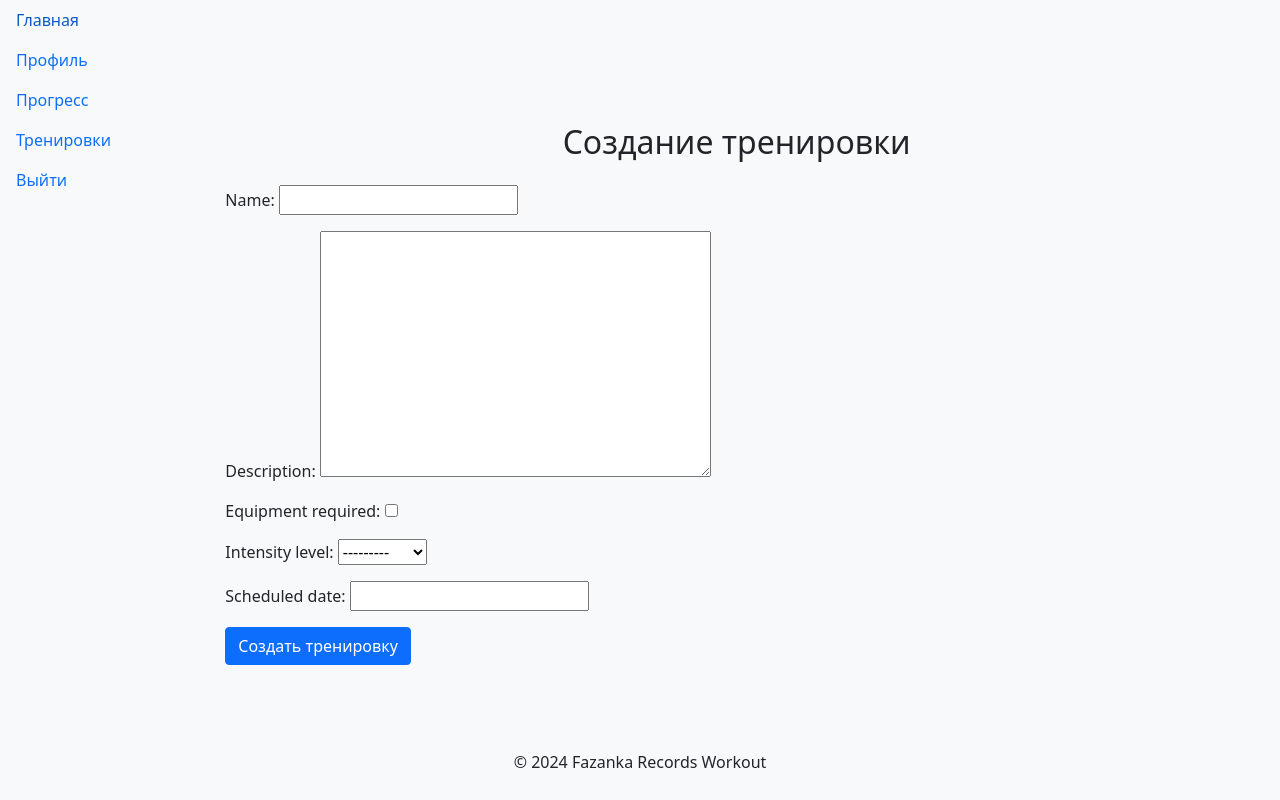
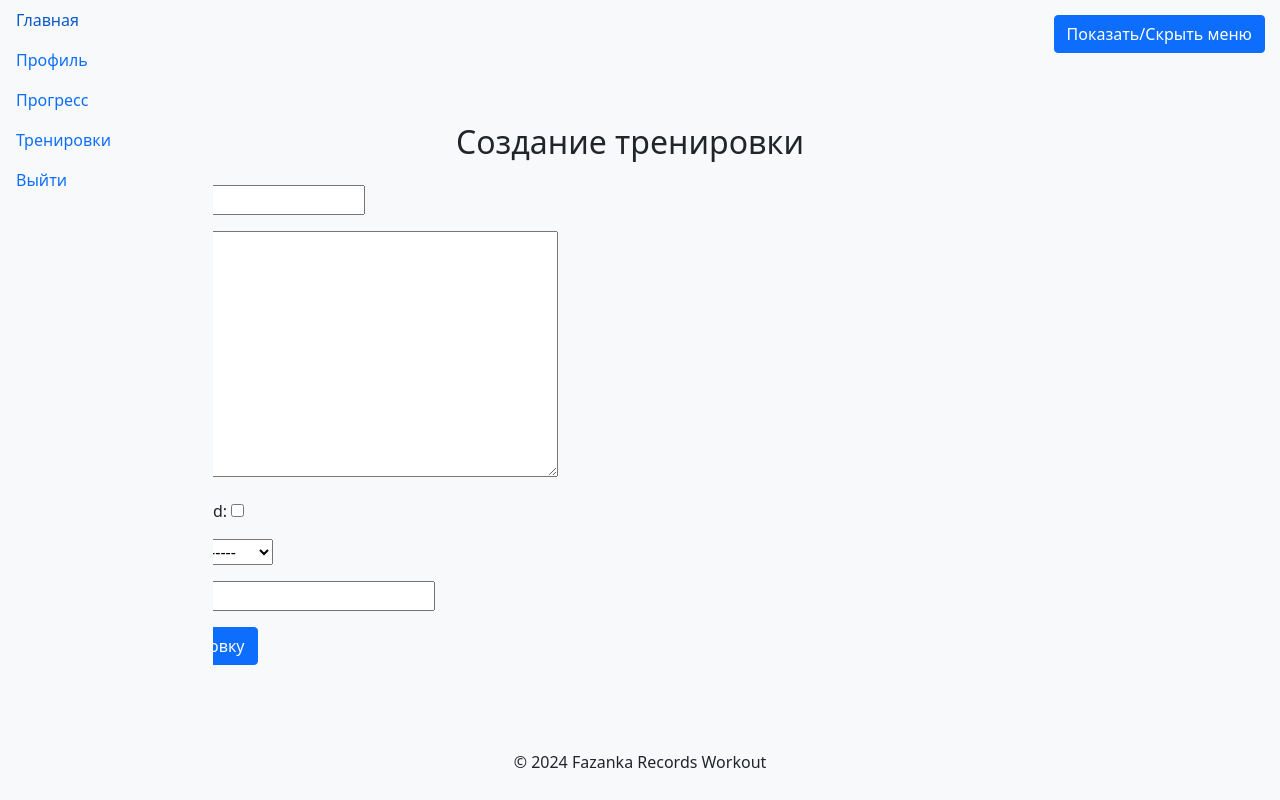
Before and after one commit to Ithinkimbulletproof/Home_Workouts, a Django app: page /workouts/create/ in a window 1280 px wide. Run offline with Django 5.2, Linux system fonts and the light colour scheme; the visitor is signed in with stand-in values (Sample User, id 1).

Commit message:
Hide and open menu

```diff
--- a/home_workouts/workouts/templates/workouts/base.html
+++ b/home_workouts/workouts/templates/workouts/base.html
@@ -26,6 +26,16 @@
             width: 16.666667%;
             background-color: #f8f9fa;
             overflow-y: auto;
+            transition: transform 0.3s ease-in-out;
+        }
+        #sidebar.hidden {
+            transform: translateX(-100%);
+        }
+        #toggle-menu-btn {
+            position: fixed;
+            top: 15px;
+            right: 15px;
+            z-index: 1050;
         }
         main {
             flex-grow: 1;
@@ -36,6 +46,7 @@
             align-items: center;
             height: calc(100vh - 50px);
             padding-left: 0;
+            transition: padding-left 0.3s ease-in-out;
         }
         footer {
             background-color: #f8f9fa;
@@ -46,7 +57,10 @@
     </style>
 </head>
 <body>
+
     {% if user.is_authenticated %}
+    <button id="toggle-menu-btn" class="btn btn-primary">Показать/Скрыть меню</button>
+
     <div id="sidebar">
         <ul class="nav flex-column">
             <li class="nav-item">
@@ -66,12 +80,22 @@
             </li>
         </ul>
     </div>
-    <style>
-        /* Если авторизован, добавляем отступ для main */
-        main {
-            padding-left: 16.666667%;
-        }
-    </style>
+
+    <script>
+        const toggleMenuBtn = document.getElementById("toggle-menu-btn");
+        const sidebar = document.getElementById("sidebar");
+        const mainContent = document.querySelector("main");
+
+        toggleMenuBtn.addEventListener("click", function() {
+            sidebar.classList.toggle("hidden");
+            if (sidebar.classList.contains("hidden")) {
+                mainContent.style.paddingLeft = "0";
+            } else {
+                mainContent.style.paddingLeft = "16.666667%";
+            }
+        });
+    </script>
+
     {% endif %}
 
     <main>
```
